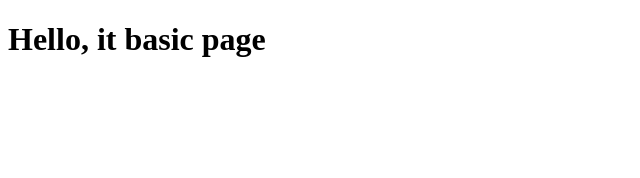
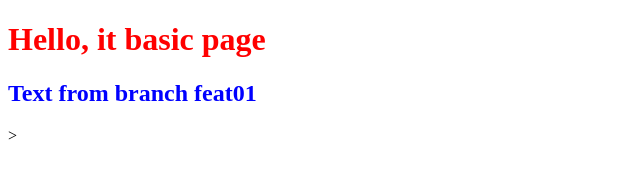
Before and after one commit to MstrSid/forGitTest, a plain HTML site: page site/index.html in a window 1280 px wide. Shown: the whole page, without its empty margins (0-640 px from the left). Drawn offline with Linux system fonts and the light colour scheme.

Commit message:
feature done

```diff
--- a/site/css/style.css
+++ b/site/css/style.css
@@ -1,3 +1,7 @@
-.h1 {
+.header__main {
     color: red;
 }
+
+.header__sub {
+    color: blue;
+}
--- a/site/index.html
+++ b/site/index.html
@@ -9,7 +9,8 @@
     <title>Document</title>
 </head>
 <body>
-    <h1>Hello, it basic page</h1>
+    <h1 class="header__main">Hello, it basic page</h1>
+    <h2 class="header__sub">Text from branch feat01</h2>>
 </body>
 <script src="./js/script.js"></script>
 </html>
--- a/site/js/script.js
+++ b/site/js/script.js
@@ -1,5 +1,9 @@
 'use strict';
 
 window.addEventListener('DOMContentLoaded', () => {
+    const headerMain = document.querySelector(".header__main");
+    const headerSub = document.querySelector(".header__sub");
     console.log('Hello');
+    console.log(headerMain);
+    console.log(headerSub);
 });
```
